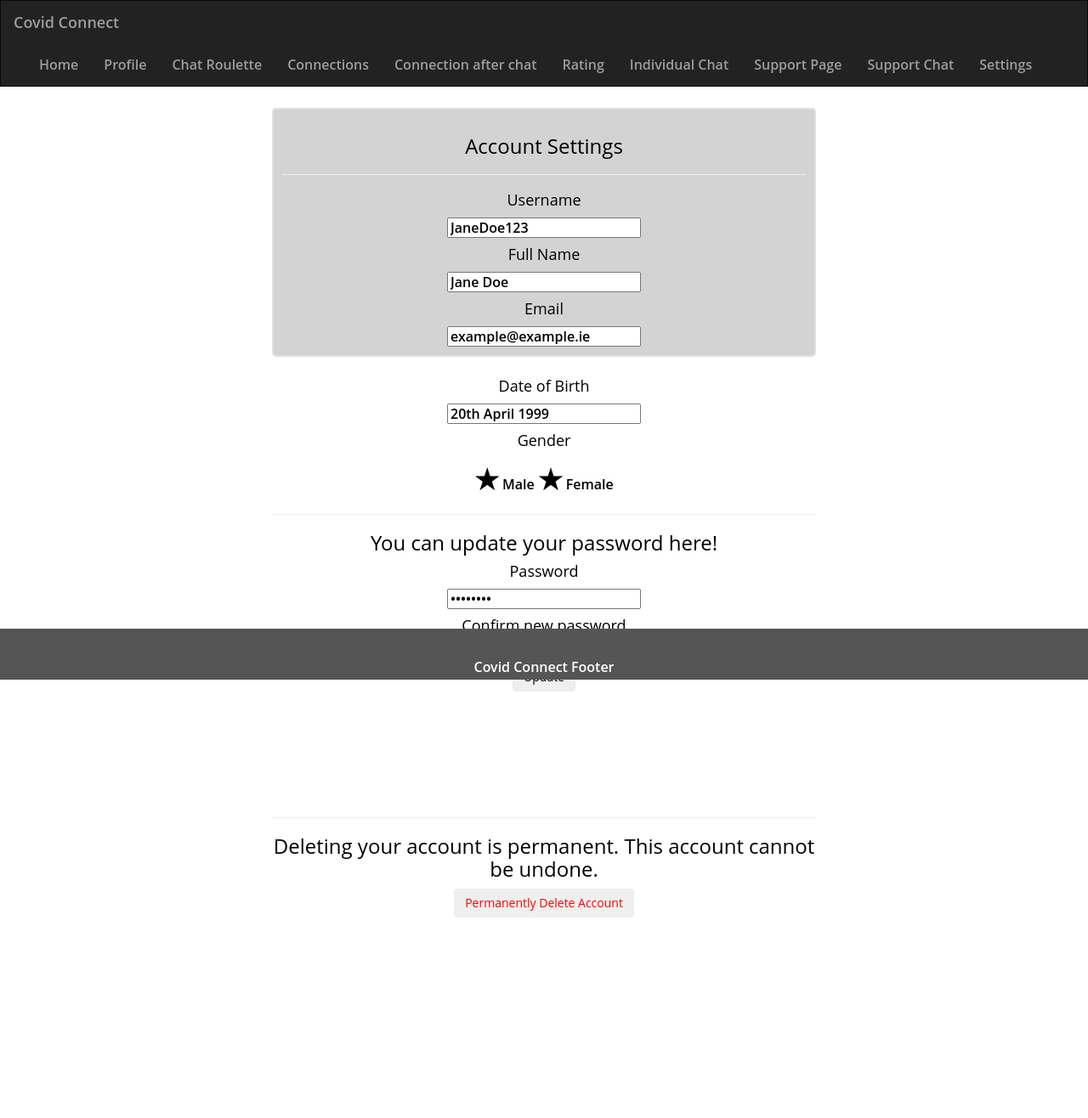
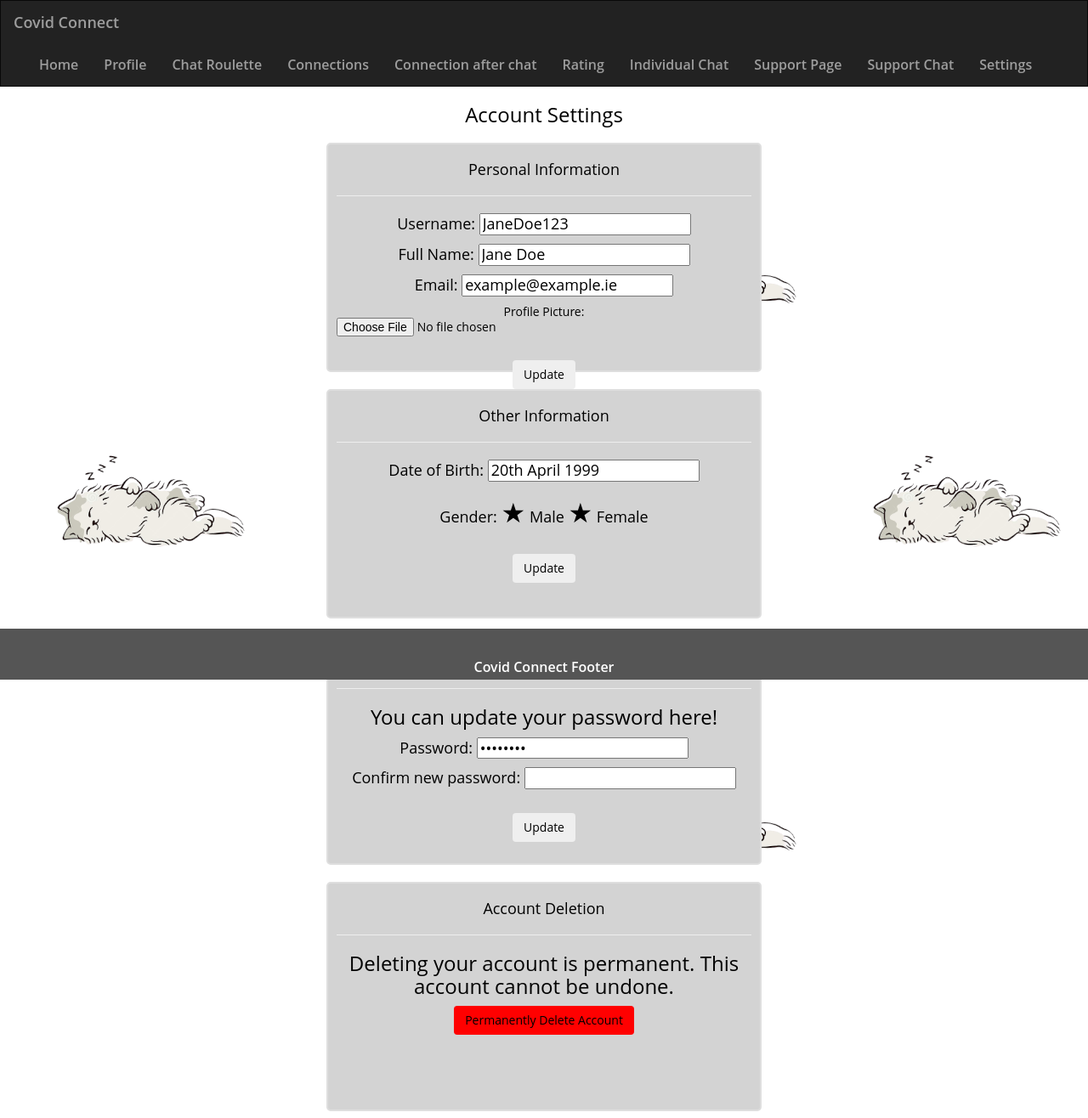
Before and after one commit to ApricotsNCI/CovidConnect, a PHP site: page /Webpages/settings.html in a window 1280 px wide. Shown: the whole page at 85% size. Before the commit the page ends 1080 px from the top, so only its background shows below. Run offline with PHP 8.4, Linux system fonts and the light colour scheme.

Commit message:
Settings changes

```diff
--- a/Webpages/Connections.html
+++ b/Webpages/Connections.html
@@ -1,5 +1,6 @@
 <!DOCTYPE html>
 <html lang="en">
+
 <head>
   <title>Connections Page</title>
   <meta charset="utf-8">
@@ -8,6 +9,7 @@
   <link rel="stylesheet" href="https://maxcdn.bootstrapcdn.com/bootstrap/3.4.1/css/bootstrap.min.css">
   <script src="https://ajax.googleapis.com/ajax/libs/jquery/3.5.1/jquery.min.js"></script>
   <link href="../style.css" rel="stylesheet">
+  <script src="../script.js"></script>
 </head>
 
 <body>
--- a/Webpages/connectionafterchat.html
+++ b/Webpages/connectionafterchat.html
@@ -1,5 +1,6 @@
 <!DOCTYPE html>
 <html lang="en">
+
 <head>
   <title>Connections after Chat Page</title>
   <meta charset="utf-8">
@@ -8,6 +9,7 @@
   <link rel="stylesheet" href="https://maxcdn.bootstrapcdn.com/bootstrap/3.4.1/css/bootstrap.min.css">
   <script src="https://ajax.googleapis.com/ajax/libs/jquery/3.5.1/jquery.min.js"></script>
   <link href="../style.css" rel="stylesheet">
+  <script src="../script.js"></script>
 </head>
 
 <body>
@@ -54,4 +56,5 @@
     <p>Covid Connect Footer</p>
   </footer>
 </body>
+
 </html>
--- a/Webpages/home.html
+++ b/Webpages/home.html
@@ -1,5 +1,6 @@
 <!DOCTYPE html>
 <html lang="en">
+
 <head>
   <title>Home Page</title>
   <meta charset="utf-8">
@@ -7,9 +8,11 @@
   <link rel="stylesheet" href="https://maxcdn.bootstrapcdn.com/bootstrap/3.4.1/css/bootstrap.min.css">
   <script src="https://ajax.googleapis.com/ajax/libs/jquery/3.5.1/jquery.min.js"></script>
   <link href="../style.css" rel="stylesheet">
+  <script src="../script.js"></script>
   <script src="vendor/jquery/jquery.min.js"></script>
   <script src="vendor/bootstrap/js/bootstrap.bundle.min.js"></script>
 </head>
+
 <body onload="displayUser()">
   <!-- Navigation -->
   <nav class="navbar navbar-inverse">
@@ -111,6 +114,6 @@
   <footer class="container-fluid text-center">
     <p>Covid Connect Footer</p>
   </footer>
-    <script src="../script.js"></script>
 </body>
+
 </html>
--- a/Webpages/individualchat.html
+++ b/Webpages/individualchat.html
@@ -1,5 +1,6 @@
 <!DOCTYPE html>
 <html lang="en">
+
 <head>
   <title>Individual Chat</title>
   <meta charset="utf-8">
@@ -7,6 +8,7 @@
   <link rel="stylesheet" href="https://maxcdn.bootstrapcdn.com/bootstrap/3.4.1/css/bootstrap.min.css">
   <script src="https://ajax.googleapis.com/ajax/libs/jquery/3.5.1/jquery.min.js"></script>
   <link href="../style.css" rel="stylesheet">
+  <script src="../script.js"></script>
   <style>
     /* Set black background color, white text and some padding */
     footer {
@@ -16,6 +18,7 @@
     }
   </style>
 </head>
+
 <body>
 
   <nav class="navbar navbar-inverse">
@@ -158,8 +161,10 @@
   </footer>
 
 </body>
+
 </html>
 
 Individual chat yo
 </body>
+
 </html>
--- a/Webpages/rating.html
+++ b/Webpages/rating.html
@@ -1,5 +1,6 @@
 <!DOCTYPE html>
 <html lang="en">
+
 <head>
   <title>Ratings Page</title>
   <meta charset="utf-8">
@@ -8,6 +9,7 @@
   <link rel="stylesheet" href="https://maxcdn.bootstrapcdn.com/bootstrap/3.4.1/css/bootstrap.min.css">
   <script src="https://ajax.googleapis.com/ajax/libs/jquery/3.5.1/jquery.min.js"></script>
   <link href="../style.css" rel="stylesheet">
+  <script src="../script.js"></script>
 </head>
 
 <body>
@@ -65,4 +67,5 @@
     </div>
 
 </body>
+
 </html>
--- a/Webpages/settings.html
+++ b/Webpages/settings.html
@@ -1,14 +1,17 @@
 <!DOCTYPE html>
 <html lang="en">
+
 <head>
   <title>Settings Page</title>
   <meta charset="utf-8">
   <meta name="viewport" content="width=device-width, initial-scale=1">
   <link rel="stylesheet" href="https://maxcdn.bootstrapcdn.com/bootstrap/3.4.1/css/bootstrap.min.css">
   <script src="https://ajax.googleapis.com/ajax/libs/jquery/3.5.1/jquery.min.js"></script>
+  <script src="../script.js"></script>
   <link href="../style.css" rel="stylesheet">
 </head>
-    <body onload="displaySettings()">
+
+<body onload="displaySettings()" style="background-image: url('../bgsettings.png');">
   <!-- Navigation -->
   <nav class="navbar navbar-inverse">
     <div class="container-fluid">
@@ -33,41 +36,48 @@
   </nav>
   <div class="container-fluid">
     <div class="row content" style="text-align:center;">
+      <h3>Account Settings</h3>
       <div class="container">
-            <h3>Account Settings</h3>
+        <h4>Personal Information</h4>
         <hr>
-            <h4>Username</h4>
-            <input type="text" class="input" value="JaneDoe123">
-            <h4>Full Name</h4>
-            <input type="text" class="input" value="Jane Doe">
-            <h4>Email</h4>
-            <input type="text" class="input" value="example@example.ie">
+        <h4>Username: <input type="text" class="input" value="JaneDoe123"></h4>
+        <h4>Full Name: <input type="text" class="input" value="Jane Doe"></h4>
+        <h4>Email: <input type="text" class="input" value="example@example.ie"></h4>
+        <h5>Profile Picture:<form action="upload.php" method="post"><input type="file" name="file" id="file"/></form></h5>
         <br>
+        <button class="btn">Update</button>
       </div>
-          <div class="settingsContainer">
-           <h4>Date of Birth</h4>
-           <input type="text" class="input" value="20th April 1999">
-           <h4>Gender</h4>
+      <div class="container">
+        <h4>Other Information</h4>
+        <hr>
+        <h4>Date of Birth: <input type="text" class="input" value="20th April 1999"></h4>
+        <h4>Gender:
           <input type="radio" name="gender" value="male"> Male
           <input type="radio" name="gender" value="female"> Female
+        </h4>
         <br>
+        <button class="btn">Update</button>
+      </div>
+      <div class="container">
+        <h4>Password Protection</h4>
         <hr>
         <h3>You can update your password here!</h3>
-           <h4>Password</h4>
-           <input type="password" class="input" value="password">
-           <h4>Confirm new password</h4>
-           <input type="password" class="input" value="">
+        <h4>Password: <input type="password" class="input" value="password"></h4>
+        <h4>Confirm new password: <input type="password" class="input" value=""></h4>
         <br>
-           <button class="btn" style="margin-bottom:20%;">Update</button>
+        <button class="btn">Update</button>
+      </div>
+      <div class="container">
+        <h4>Account Deletion</h4>
         <hr>
         <h3>Deleting your account is permanent. This account cannot be undone.</h3>
-           <button class="btn" style="margin-bottom:20%; color: red;">Permanently Delete Account</button>
+        <button class="btn" style="background-color:red;">Permanently Delete Account</button>
       </div>
     </div>
   </div>
   <footer class="container-fluid text-center">
     <p>Covid Connect Footer</p>
   </footer>
-     <script src="../script.js"></script>
 </body>
+
 </html>
--- a/Webpages/supportpage.html
+++ b/Webpages/supportpage.html
@@ -1,5 +1,6 @@
 <!DOCTYPE html>
 <html lang="en">
+
 <head>
   <title>Support Page</title>
   <meta charset="utf-8">
@@ -8,7 +9,7 @@
   <link rel="stylesheet" href="https://maxcdn.bootstrapcdn.com/bootstrap/3.4.1/css/bootstrap.min.css">
   <script src="https://ajax.googleapis.com/ajax/libs/jquery/3.5.1/jquery.min.js"></script>
   <link href="../style.css" rel="stylesheet">
-
+  <script src="../script.js"></script>
 </head>
 
 <body>
@@ -46,7 +47,7 @@
         <h2 onclick="displayText()"=> We're Here to Help!</h2>
         <div id="targetDiv"></div>
         <script type="text/javascript">
-            function displayText(){
+          function displayText() {
             document.getElementById("targetDiv").innerHTML = "Browse Our Help Topics!";
           }
         </script>
--- a/index.html
+++ b/index.html
@@ -1,5 +1,6 @@
 <!DOCTYPE html>
 <html lang="en">
+
 <head>
   <title>Login and Registration</title>
   <meta charset="utf-8">
@@ -7,7 +8,10 @@
   <link rel="stylesheet" href="https://maxcdn.bootstrapcdn.com/bootstrap/3.4.1/css/bootstrap.min.css">
   <script src="https://ajax.googleapis.com/ajax/libs/jquery/3.5.1/jquery.min.js"></script>
   <link href="style.css" rel="stylesheet">
+  <script src="script.js"></script>
+
 </head>
+
 <body>
   <nav class="navbar navbar-inverse">
     <div class="container-fluid">
@@ -74,6 +78,6 @@
   <footer class="container-fluid text-center">
     <p>Covid Connect Footer</p>
   </footer>
-    <script src="script.js"></script>
 </body>
+
 </html>
--- a/style.css
+++ b/style.css
@@ -297,16 +297,12 @@
 
 
 /*Settings Page*/
-
-
 .container {
-  height: auto;
-  max-width: 50%;
-  margin: 25px auto;
+  height: 60%;
+  max-width: 40%;
+  margin: 20px auto;
   background-color: #D3D3D3;
 }
-.settingsContainer{
-  height: auto;
-  max-width: 50%;
-  margin: 25px auto;
+.btn{
+  margin-bottom:20%;
 }
```
Also changed, not shown: Webpages/Profile.HTML (+9 -3 lines), Webpages/chatroulette.html (+6 -2 lines), Webpages/supportchat.html (+6 -1 lines), settings.html (deleted, +0 -13 lines), bgsettings.png (added). Lines whose indentation alone changed are shown as unchanged.
